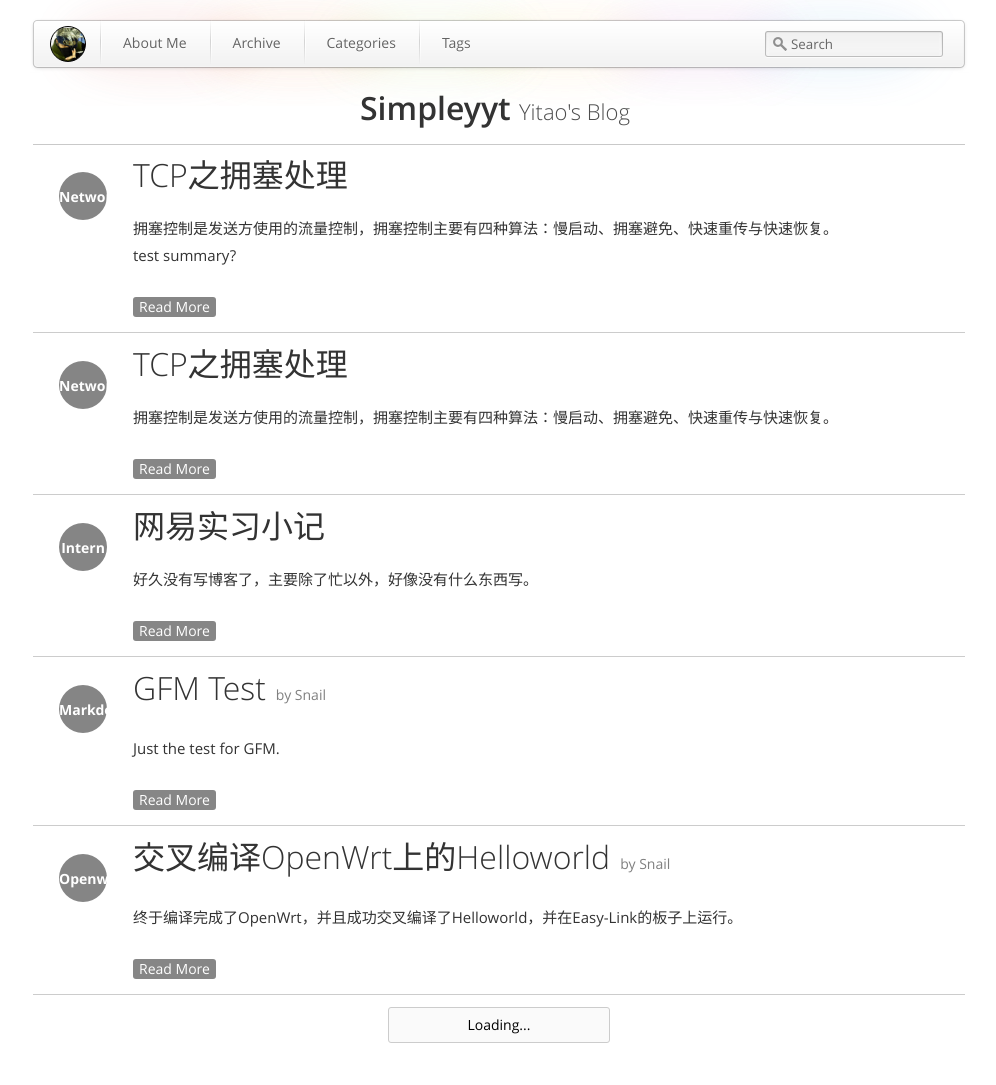
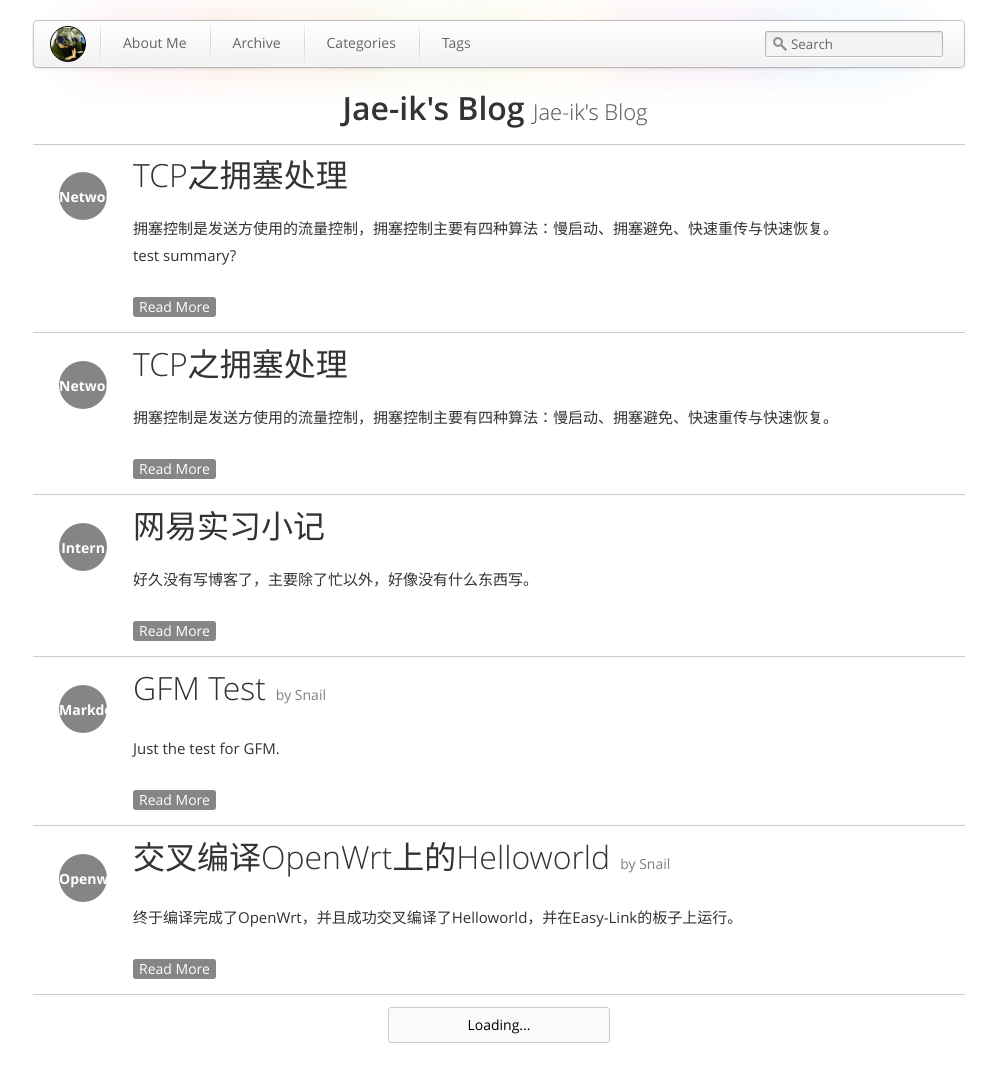
Before and after one commit to jishin86/jishin86.github.io_old, a Jekyll site: the page built from index.html, in a window 1280 px wide. Shown: the whole page, without its empty margins (141-1137 px from the left). Built offline with Jekyll 4.4.1, drawn with Linux system fonts in a browser that asks for light colours; the list of posts is cut into pages by our own code.

Commit message:
change leagacy

```diff
--- a/_config.yml
+++ b/_config.yml
@@ -9,28 +9,27 @@ markdown: kramdown
 
 # The title and tagline is showed on homepage
 #
-title :  Simpleyyt
-tagline: Yitao's Blog
+title :  Jae-ik's Blog
+tagline: Jae-ik's Blog
 
 gems: [jekyll-paginate]
 
 # Information about author
 #
 author :
-  name : Yitao Yao
+  name : Jae-ik Shin
 
 # Information for contacts showed at on the footer
 #
 contact :
-  e-mail : mailto:simpleyyt@gmail.com
-  Github : https://github.com/Simpleyyt
-  WeiBo : http://www.weibo.com/u/1836017133
-  Google+ : https://plus.google.com/103860633659538888207?rel=author
+  e-mail : mailto:jishin86@gmail.com
+  Github : https://github.com/jishin86
+  Linkdin : www.linkedin.com/in/jae-ik-shin-3a002110b
 
 # Links showed on the footer
 #
 links :
-  Yitao's Blog : http://simpleyyt.github.io/
+  Jae-ik's Blog : http://jishin86.github.io/blog
 
 # The search engine. Only support google custom search engine.
 #
```
